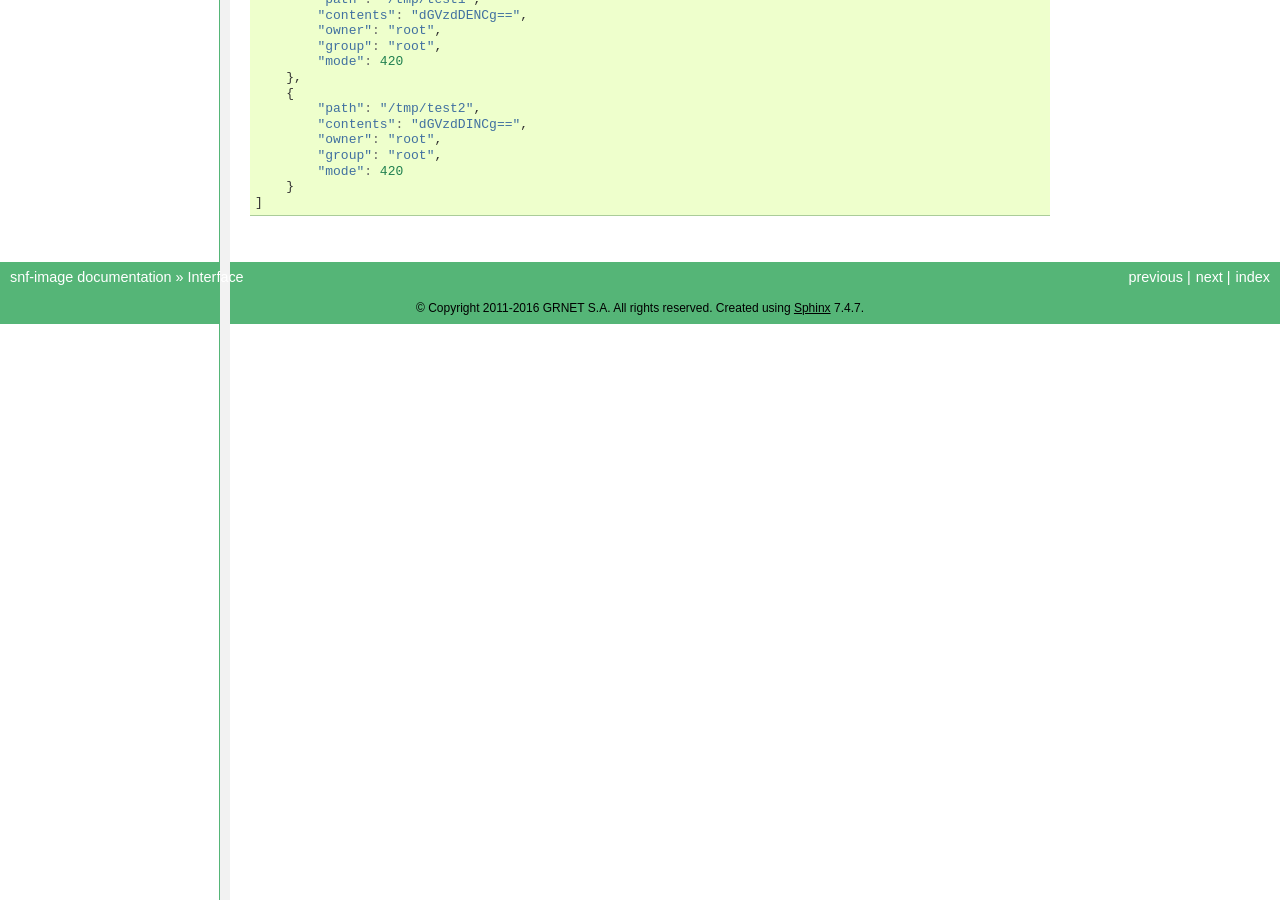
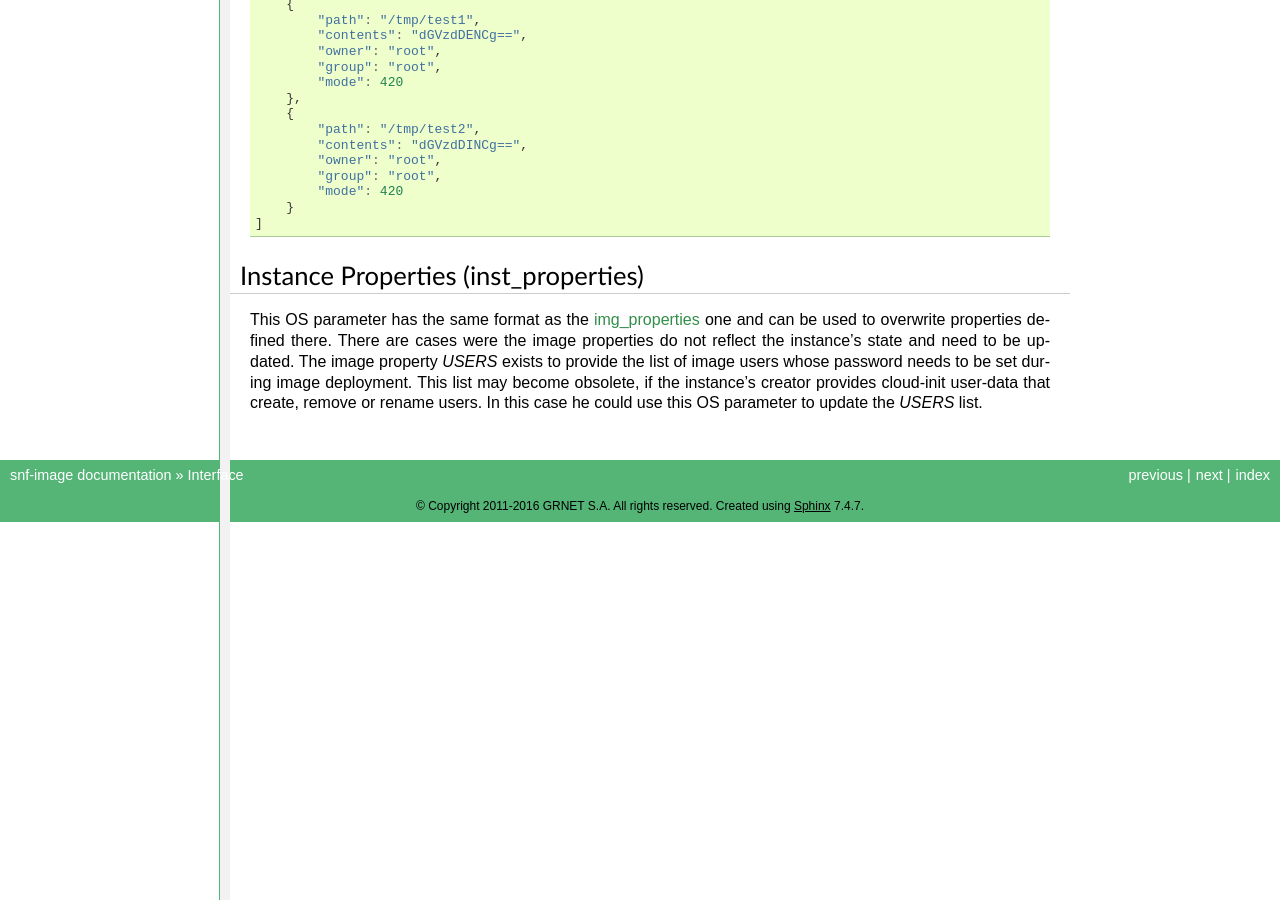
Before and after one commit to grnet/snf-image, a Sphinx documentation site: the page built from docs/interface.rst, in a window 1280 px wide and 900 px high, scrolled down 5483 px. Built offline with Sphinx 7.4.7, drawn with Linux system fonts in a browser that asks for light colours; the version number could not be read and is left out; some of the changed text lies outside the part shown.

Commit message:
Add new inst_properties OS parameter
This can be used to overwrite keys defined in the img_properties OS
parameter. There are cases were the image properties do not reflect
the instance's state and need to be update. For example, a user may
provide cloud-init use-data that create or remove users. snf-image
cannot determine that the list of users, whose password needs to be
set, has changed, unless the user updates the USERS list.

```diff
--- a/docs/interface.rst
+++ b/docs/interface.rst
@@ -21,6 +21,9 @@ following OS Parameters:
    the image (:ref:`details <image-properties>`)
  * **img_personality** (optional): files to be injected into the image's file
    system (:ref:`details <image-personality>`)
+ * **inst_properties** (optional): instance properties used to customize the
+   image (:ref:`details <instance-properties>`)
+
  * **config_url** (optional): the URL to download configuration data from
  * **os_product_key** (optional): a product key to be used to license a Windows
    deployment (windows-only)
@@ -371,3 +374,17 @@ their permissions are ``-rw-r--r--`` (0644):
           "mode": 420
       }
   ]
+
+.. _instance-properties:
+
+Instance Properties (inst_properties)
+^^^^^^^^^^^^^^^^^^^^^^^^^^^^^^^^^^^^^
+
+This OS parameter has the same format as the :ref:`img_properties
+<image-properties>` one and can be used to overwrite properties defined there.
+There are cases were the image properties do not reflect the instance's state
+and need to be updated. The image property *USERS* exists to provide the list
+of image users whose password needs to be set during image deployment. This
+list may become obsolete, if the instance's creator provides cloud-init
+user-data that create, remove or rename users. In this case he could use this
+OS parameter to update the *USERS* list.
```
Also changed, not shown: 5 other files.
